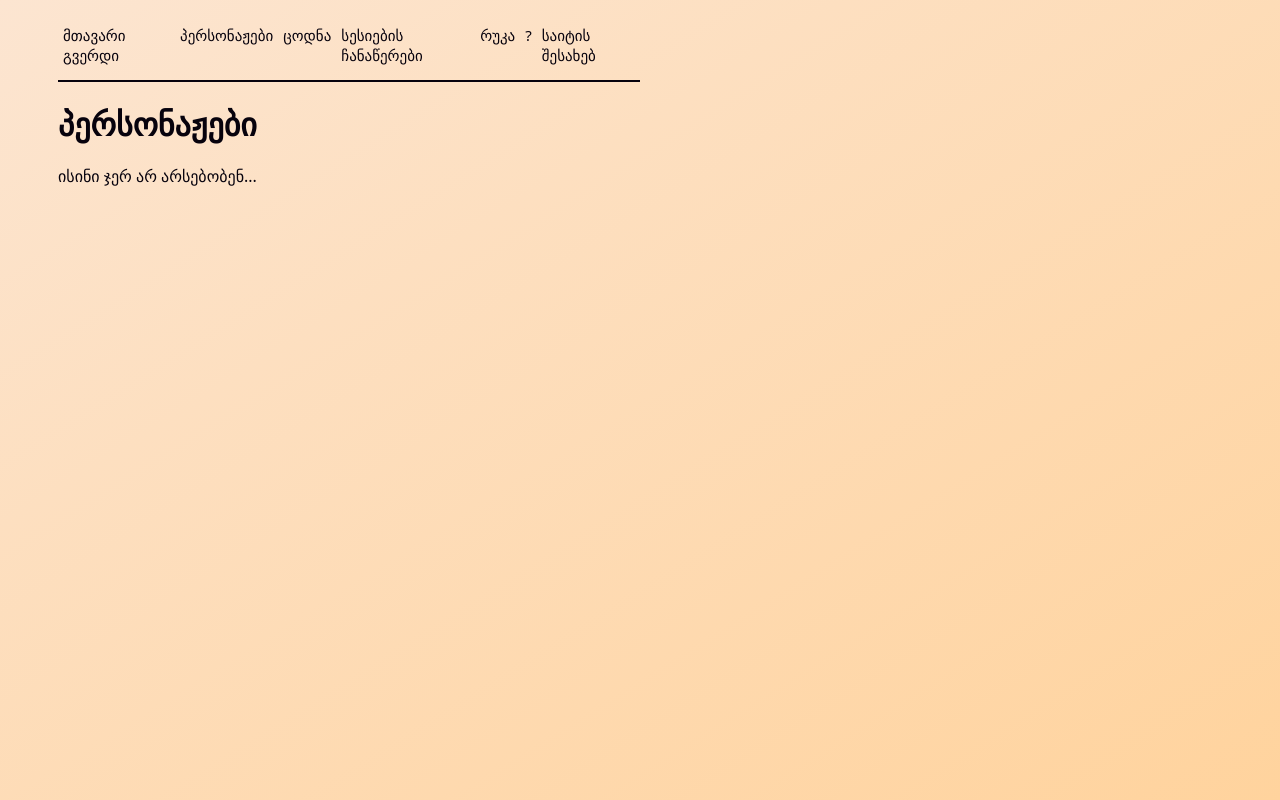
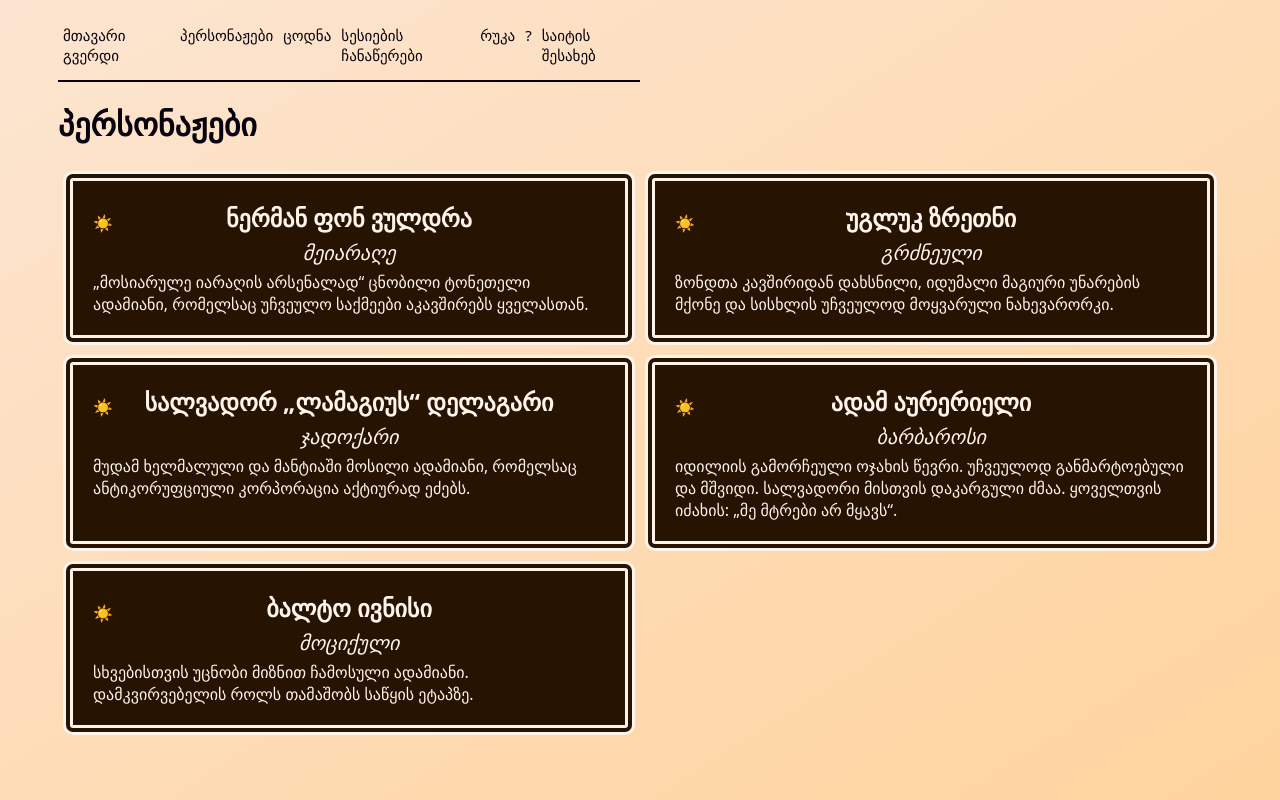
Before and after one commit to gvalson/dnd-troba-website, a SvelteKit app: page /characters in a window 1280 px wide. Built offline with nearby package versions, Linux system fonts and the light colour scheme; a web font is replaced by a local one.

Commit message:
Add character cards

```diff
--- a/src/routes/characters/+page.svelte
+++ b/src/routes/characters/+page.svelte
@@ -1,5 +1,79 @@
+<script>
+ import CharacterCard from './CharacterCard.svelte';
+
+ let chars = [
+     {
+	 name: "ნერმან ფონ ვულდრა",
+	 class_ka: "მეიარაღე",
+	 class_en: "Gunslinger",
+	 short_introduction: "„მოსიარულე იარაღის არსენალად“ ცნობილი ტონეთელი ადამიანი, რომელსაც უჩვეულო საქმეები აკავშირებს ყველასთან.",
+	 description: "",
+	 status: "☀️"
+     },
+     {
+	 name: "უგლუკ ზრეთნი",
+	 class_ka: "გრძნეული",
+	 class_en: "Sorcerer",
+	 short_introduction: "ზონდთა კავშირიდან დახსნილი, იდუმალი მაგიური უნარების მქონე და სისხლის უჩვეულოდ მოყვარული ნახევარორკი.",
+	 description: "",
+	 status: "☀️"
+     },
+     {
+	 name: "სალვადორ „ლამაგიუს“ დელაგარი",
+	 class_ka: "ჯადოქარი",
+	 class_en: "Wizard",
+	 short_introduction: "მუდამ ხელმალული და მანტიაში მოსილი ადამიანი, რომელსაც ანტიკორუფციული კორპორაცია აქტიურად ეძებს.",
+	 description: "",
+	 status: "☀️"
+     },
+     {
+	 name: "ადამ აურერიელი",
+	 class_ka: "ბარბაროსი",
+	 class_en: "Barbarian",
+	 short_introduction: "იდილიის გამორჩეული ოჯახის წევრი. უჩვეულოდ განმარტოებული და მშვიდი. სალვადორი მისთვის დაკარგული ძმაა. ყოველთვის იძახის: „მე მტრები არ მყავს“.",
+	 description: "",
+	 status: "☀️"
+     },
+     {
+	 name: "ბალტო ივნისი",
+	 class_ka: "მოციქული",
+	 class_en: "Cleric",
+	 short_introduction: "სხვებისთვის უცნობი მიზნით ჩამოსული ადამიანი. დამკვირვებელის როლს თამაშობს საწყის ეტაპზე.",
+	 description: "",
+	 status: "☀️"
+     },
+ ]
+</script>
+
 <div class="preamble">
     <h1>პერსონაჟები</h1>
 </div>
 
-<p>ისინი ჯერ არ არსებობენ...</p>
+<div id="chars-grid">
+    <CharacterCard {...chars[0]}/>
+    <CharacterCard {...chars[1]}/>
+    <CharacterCard {...chars[2]}/>
+    <CharacterCard {...chars[3]}/>
+    <CharacterCard {...chars[4]}/>
+</div>
+
+<style>
+ #content {
+     width: 50%;
+ }
+ #chars-grid {
+     /* background-color: #FEF4EC;
+	border: solid 2px #261302; */
+     display: grid;
+     grid-template-columns: 1fr 1fr;
+ }
+ @media screen and (max-width:900px) {
+     #content {
+	 width: inherit;
+     }
+     #chars-grid {
+	 display: flex;
+	 flex-direction: column;
+     }
+ }
+</style>
--- /dev/null
+++ b/src/routes/characters/CharacterCard.svelte
@@ -0,0 +1,50 @@
+<script>
+ export let name = "უსახელო"
+ export let class_ka;
+ export let class_en;
+ export let short_introduction;
+ export let description;
+ export let status;
+</script>
+
+<div class="char-card">
+    <div class="ns">
+	<span class="char-status">{status}</span>
+	<div class="name">{name}</div>
+    </div>
+    <div class="char-class"><em>{class_ka}</em></div>
+    <div class="intro">{short_introduction}</div>
+</div>
+
+<style>
+ .char-card {
+     background-color: #261302;
+     color: #FEF4EC;
+     margin: 5px;
+     border: 10px double #FEF4EC;
+     border-radius: 10px;
+     padding: 15px;
+ }
+ .char-card > div {
+     margin: 5px;
+ }
+ .ns {
+     display: flex;
+     flex-direction: column-reverse;
+ }
+ .char-status {
+     position: absolute;
+     text-align: center;
+     height: inherit;
+ }
+ .name {
+     text-align: center;
+     font-weight: bold;
+     font-size: 1.5em;
+     /* display: inline-block; */
+ }
+ .char-class {
+     text-align: center;
+     font-size: 1.25em;
+ }
+</style>
```
